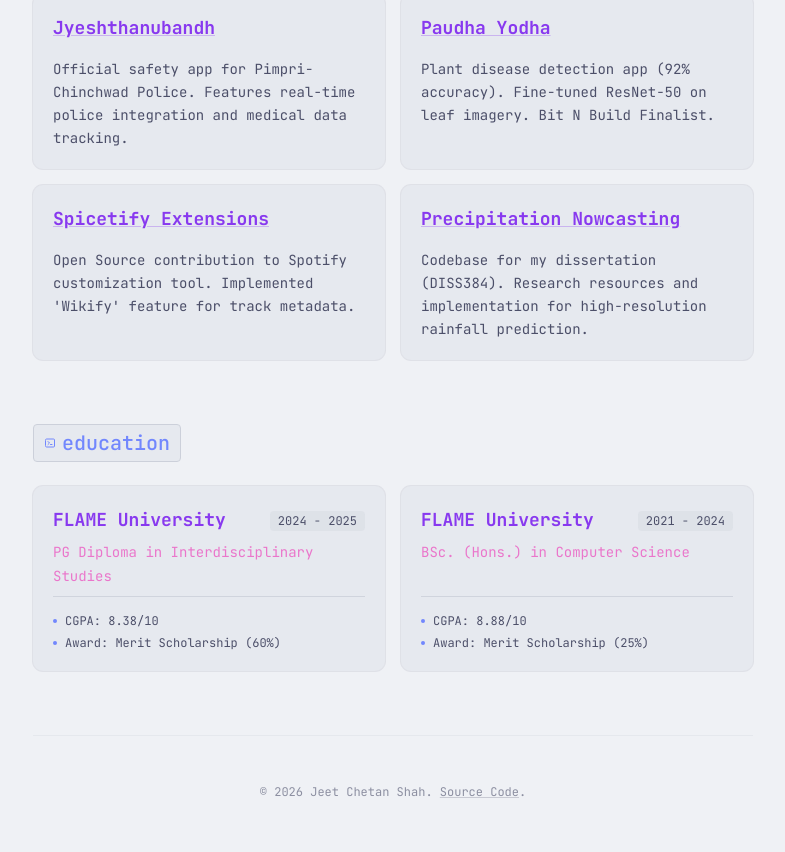
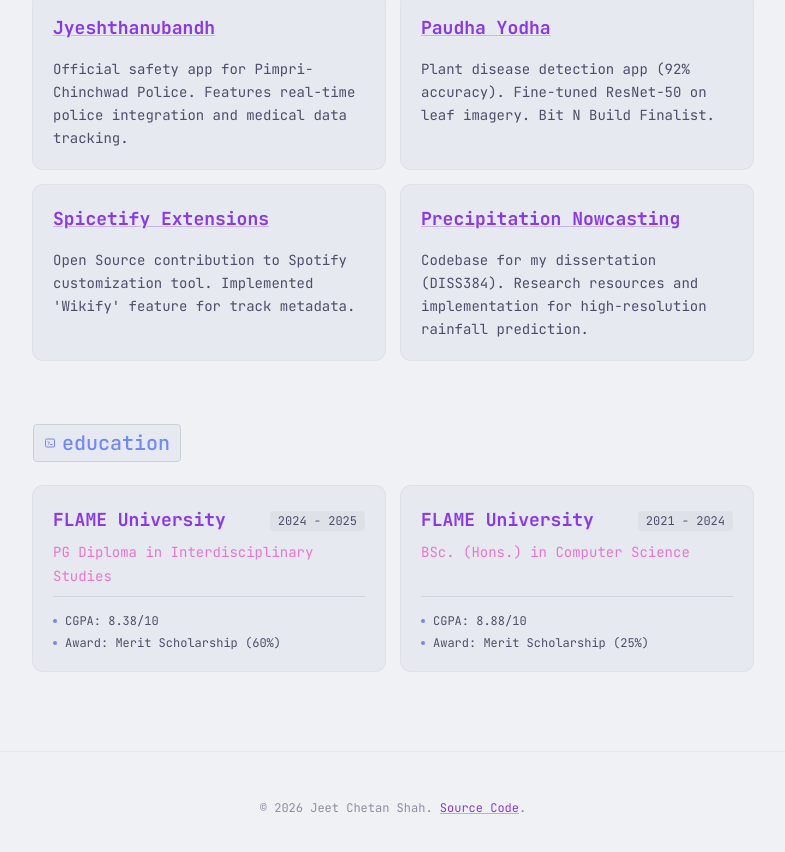
Before and after one commit to jeetsh4h/jeetsh4h-dev, a Next.js app: page / in a window 1280 px wide. Shown: the part 2326-3178 px from the top of the page, without its empty margins (247-1032 px from the left). Built offline with nearby package versions, Linux system fonts and the light colour scheme.

Commit message:
make footer reusable

```diff
--- a/app/page.tsx
+++ b/app/page.tsx
@@ -1,10 +1,10 @@
-import Link from "next/link";
 import Profile from "@/components/profile";
 import Experience from "@/components/experience";
 import Research from "@/components/research";
 import Education from "@/components/education";
 import Skills from "@/components/skills";
 import Projects from "@/components/projects";
+import Footer from "@/components/footer";
 
 export default function Page() {
   return (
@@ -33,21 +33,9 @@ export default function Page() {
         <section className="space-y-8">
           <Education />
         </section>
+      </div>
 
-        <footer className="pt-12 pb-8 border-t border-muted/30 text-center text-xs text-muted-foreground">
-          <p>
-            © {new Date().getFullYear()} Jeet Chetan Shah.{" "}
-            <Link
-              href="https://github.com/jeetsh4h/jeetsh4h-dev"
-              target="_blank"
-              className="underline decoration-muted-foreground/40 hover:text-secondary hover:decoration-secondary transition-colors"
-            >
-              Source Code
-            </Link>
-            .
-          </p>
-        </footer>
-      </div>
+      <Footer />
     </main>
   );
 }
--- a/app/terminal/page.tsx
+++ b/app/terminal/page.tsx
@@ -4,6 +4,7 @@ import { Terminal } from "@/components/terminal/terminal";
 import Link from "next/link";
 import { Button } from "@/components/ui/button";
 import { useEffect, useState } from "react";
+import Footer from "@/components/footer";
 
 export default function TerminalPage() {
   const [viewportHeight, setViewportHeight] = useState("100dvh");
@@ -33,11 +34,11 @@ export default function TerminalPage() {
   }, []);
 
   return (
+    <>
       <div
-      className="flex w-full flex-col overflow-hidden relative"
+        className="flex w-full flex-col relative"
         style={{ height: viewportHeight }}
       >
-      {/* Fixed Header */}
         <div className="flex-none p-4 pb-2">
           <Link href="/">
             <Button
@@ -57,5 +58,7 @@ export default function TerminalPage() {
           <Terminal />
         </div>
       </div>
+      <Footer className="mt-12" />
+    </>
   );
 }
--- /dev/null
+++ b/components/footer.tsx
@@ -0,0 +1,25 @@
+import Link from "next/link";
+import { cn } from "@/lib/utils";
+
+export default function Footer({ className }: { className?: string }) {
+  return (
+    <footer
+      className={cn(
+        "pt-12 pb-8 border-t border-muted/30 text-center text-xs text-muted-foreground font-mono",
+        className,
+      )}
+    >
+      <p>
+        © {new Date().getFullYear()} Jeet Chetan Shah.{" "}
+        <Link
+          href="https://github.com/jeetsh4h/jeetsh4h-dev"
+          target="_blank"
+          className="underline text-primary decoration-primary/40 hover:decoration-primary transition-colors"
+        >
+          Source Code
+        </Link>
+        .
+      </p>
+    </footer>
+  );
+}
--- a/components/terminal/terminal.tsx
+++ b/components/terminal/terminal.tsx
@@ -60,12 +60,24 @@ export function Terminal({ initialCommand = "help" }: TerminalProps) {
   );
 
   useEffect(() => {
+    const scrollAreaViewport = containerRef.current?.querySelector(
+      '[data-slot="scroll-area-viewport"]',
+    ) as HTMLElement;
+
+    if (!scrollAreaViewport) return;
+
+    const scrollToBottom = (behavior: ScrollBehavior = "auto") => {
+      scrollAreaViewport.scrollTo({
+        top: scrollAreaViewport.scrollHeight,
+        behavior: behavior,
+      });
+    };
     // Immediate scroll
-    bottomRef.current?.scrollIntoView({ behavior: "auto" });
+    scrollToBottom("auto");
 
     // Double-check scroll after 250ms (fixes iOS keyboard animation timing issues)
     const timeout = setTimeout(() => {
-      bottomRef.current?.scrollIntoView({ behavior: "smooth" });
+      scrollToBottom("auto");
     }, 250);
 
     return () => clearTimeout(timeout);
```
Lines whose indentation alone changed are shown as unchanged.
